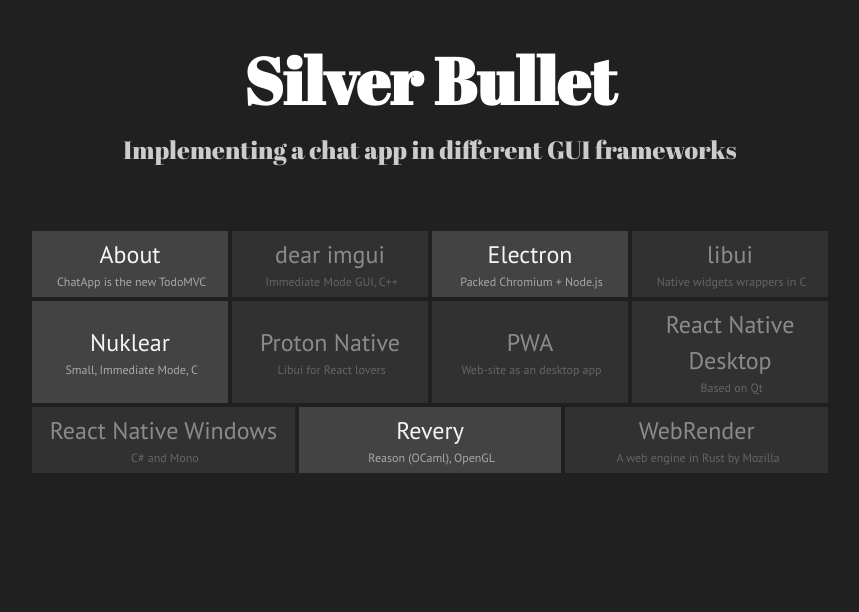
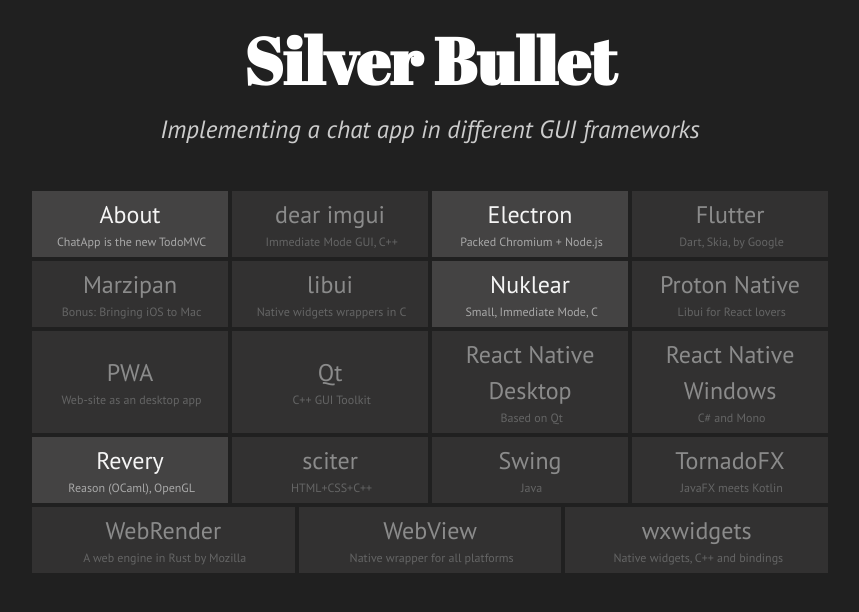
Before and after one commit to desktopui/silver-bullet, a Jekyll site: the page built from docs/index.html, in a window 1280 px wide. Shown: the top 612 px of the page, without its empty margins (210-1069 px from the left). Built offline with Jekyll 4.4.1, drawn with Linux system fonts in a browser that asks for light colours; the list of posts is cut into pages by our own code.

Commit message:
[docs] Add more frameworks to list

```diff
--- a/docs/_includes/sidebar.html
+++ b/docs/_includes/sidebar.html
@@ -19,7 +19,7 @@
       site.baseurl and node.url != "/" %}
       <a
         class="sidebar-nav-item{% if page.url == node.url %} active{% endif %}"
-        href="{{ node.url }}"
+        href="{{ site.baseurl }}{{ node.url }}"
         ><div class="sidebar-nav-wrapper">{{ node.title }}</div>
       </a>
       {% endif %} {% endif %} {% endif %} {% endfor %}
--- /dev/null
+++ b/docs/flutter.md
@@ -0,0 +1,6 @@
+---
+layout: page
+title: Flutter
+tagline: Dart, Skia, by Google
+empty: true
+---
--- a/docs/index.html
+++ b/docs/index.html
@@ -11,7 +11,7 @@
   {% for node in site.pages %} {% if node.title != null and node.layout ==
   "page" and node.url != site.baseurl and node.url != "/" %}
   <div class="index-item {% if node.empty %} empty{% endif %}">
-    <a href="{{ node.url }}"> {{ node.title }} </a>
+    <a href="{{ site.baseurl }}{{ node.url }}"> {{ node.title }} </a>
     <small class="sidebar-item-tagline">&nbsp;{{ node.tagline }}</small>
   </div>
 
--- /dev/null
+++ b/docs/iosmac.md
@@ -0,0 +1,6 @@
+---
+layout: page
+title: Marzipan
+tagline: "Bonus: Bringing iOS to Mac"
+empty: true
+---
--- a/docs/public/css/hyde.css
+++ b/docs/public/css/hyde.css
@@ -61,13 +61,13 @@
 }
 
 .index-hero {
-  margin: 2em;
+  margin: 1em;
   align-items: center;
   text-align: center;
 }
 .index-hero .lead {
   color: #ccc;
-  font-family: "Abril Fatface", serif;
+  font-style: italic;
 }
 .index-container {
   display: flex;
--- /dev/null
+++ b/docs/qt.md
@@ -0,0 +1,6 @@
+---
+layout: page
+title: Qt
+tagline: C++ GUI Toolkit
+empty: true
+---
--- /dev/null
+++ b/docs/swing.md
@@ -0,0 +1,6 @@
+---
+layout: page
+title: Swing
+tagline: Java
+empty: true
+---
--- /dev/null
+++ b/docs/tornadofx.md
@@ -0,0 +1,6 @@
+---
+layout: page
+title: TornadoFX
+tagline: JavaFX meets Kotlin
+empty: true
+---
--- /dev/null
+++ b/docs/webview.md
@@ -0,0 +1,6 @@
+---
+layout: page
+title: WebView
+tagline: Native wrapper for all platforms
+empty: true
+---
--- /dev/null
+++ b/docs/wxwidgets.md
@@ -0,0 +1,6 @@
+---
+layout: page
+title: wxwidgets
+tagline: Native widgets, C++ and bindings
+empty: true
+---
```
Also changed, not shown: docs/scitter.md (added, +9 -0 lines).
